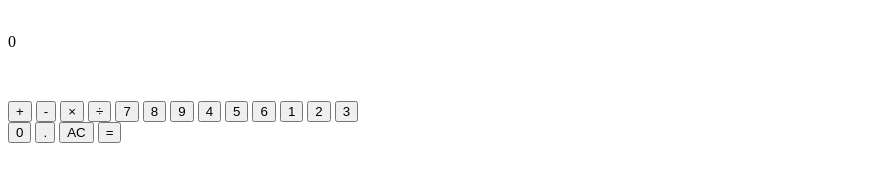
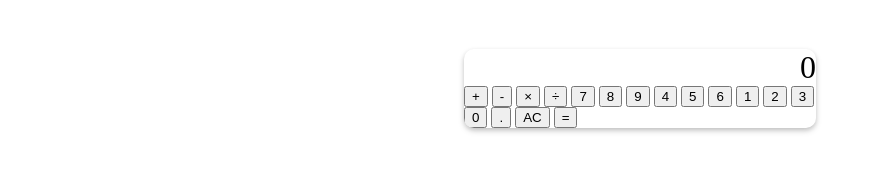
Before and after one commit to 8ut/Project-Calculator, a plain HTML site: page index.html in a window 1280 px wide. Shown: the whole page, without its empty margins (0-873 px from the left). Drawn offline with Linux system fonts and the light colour scheme.

Commit message:
calculator output styling added

```diff
--- a/style.css
+++ b/style.css
@@ -1,19 +1,37 @@
-.calculator {
-    max-inline-size: 22rem;
+body{
     height: 10rem;
     display: grid;
     justify-content: center;
     align-items: center;
 }
 
-.calculator__output {}
+.calculator {
+    max-inline-size: 22rem; /* This is the Logical Property for max-width and has very good browser support */
+    border-radius: 10px; /* Round the edges */
+    overflow: hidden; /* don't let other elements go outside the calculator */
+    box-shadow: 0px 3px 6px 0px rgba(0, 0, 0, 0.15), 0px 2px 4px 0px rgba(0, 0, 0, 0.12);
+    /* Give the calculator some depth off the page */
+}
 
-.calculator__keys {}
+.calculator__output {
+    font-size: 2rem;
+    text-align: end; /* This is the Logical Property for text-align: right; and has very good browser support. */
+  }
 
-.calculator__key {}
+.calculator__keys {
 
-.calculator__key--operator {}
+}
 
-.calculator__key--enter {}
+.calculator__key {
+
+}
+
+.calculator__key--operator {
+
+}
+
+.calculator__key--enter {
+
+}
 
 /* This is a single-line comment */
```
